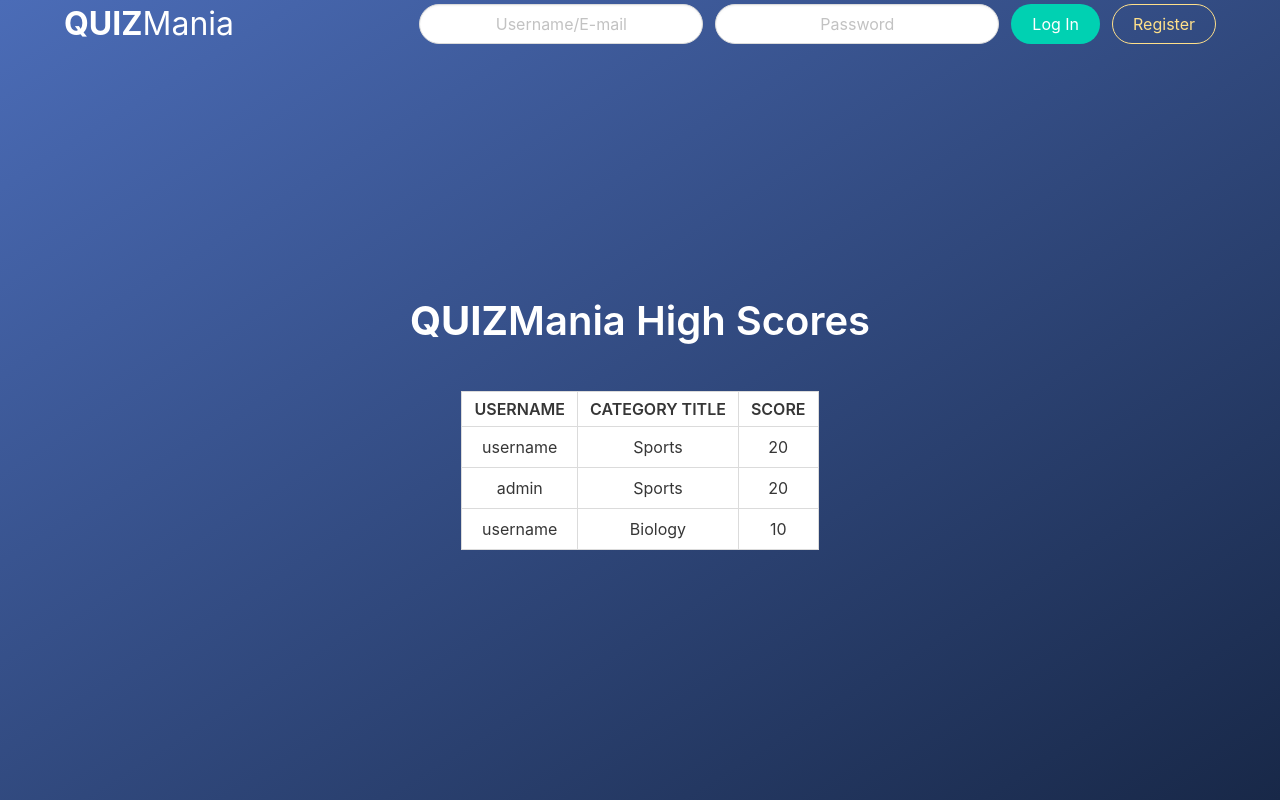
After one commit to carlosnabais/QuizManiaApp, a PHP site: page /highScores.php in a window 1280 px wide. The commit adds this page. Run offline with PHP 8.4, Linux system fonts and the light colour scheme; data comes from the database, SQL or seed files in the repository; some libraries are stand-ins or nearby versions.

Commit message:
High Scores

```diff
--- a/quizmania/header.php
+++ b/quizmania/header.php
@@ -48,6 +48,11 @@
 										if ($resultCheck['adminAccess'] == false ){
 											 //if user is logged in
 											echo '<p class="level-item">
+															<p class="has-text-centered is-size-5 title">
+																<a class="has-text-white" href="highScores.php">High Scores</a>
+															</p>
+														</p><br/>
+														<p class="level-item">
 															<form action="includes/logout.inc.php" method="POST">
 																<button class="button is-warning is-rounded" type="submit" name="submit">Logout</button>
 															</form>
--- /dev/null
+++ b/quizmania/highScores.php
@@ -0,0 +1,66 @@
+<!DOCTYPE html>
+<html>
+<head>
+	<title>QuizMania</title>
+	<link rel="stylesheet" type="text/css" href="newStyle.css">
+	<link rel="stylesheet" href="https://cdnjs.cloudflare.com/ajax/libs/bulma/0.6.2/css/bulma.min.css">
+  <script defer src="https://use.fontawesome.com/releases/v5.0.6/js/all.js"></script>
+</head>
+<body>
+<section class="hero is-fullheight gradient-background">
+<?php
+	include_once 'header.php';
+	include_once 'includes/dbh.inc.php';
+?>
+
+<div class="hero-body">
+  <div class="container">
+    <p class="title has-text-white is-size-2 has-text-centered"><b>QUIZ</b>Mania High Scores</p>
+    <div class="at-center"><br/>
+    <?php
+
+      $sql =    "DELETE FROM scores;
+                INSERT INTO scores(userID,categoryID,score)
+                SELECT userID, categoryID, SUM(isCorrect)
+                FROM results
+                GROUP BY userID, categoryID;";
+
+
+      $query = mysqli_query($conn, $sql);
+
+      $sql1 =   "SELECT users.username, categories.categoryTitle, scores.score * 10 AS scores FROM scores
+                INNER JOIN users ON users.userID = scores.userID
+                INNER JOIN categories ON categories.categoryID = scores.categoryID
+                ORDER BY scores DESC;";
+
+      $query2 = mysqli_query($conn, $sql1);
+
+
+      if ($query2->num_rows > 0) {
+
+          echo "<table class='table is-bordered at-center'><thead>
+                <tr><th class='has-text-centered title is-6'>USERNAME</th>
+                <th class='has-text-centered title is-6'>CATEGORY TITLE</th>
+                <th class='has-text-centered title is-6'>SCORE</th>
+                </thead>";
+
+          // output data of each row
+          while($row = $query2->fetch_assoc()) {
+              echo "<tbody><tr>
+                    <td class='has-text-centered'>".$row["username"]."</td>
+                    <td class='has-text-centered'>".$row["categoryTitle"]."</td>
+                    <td class='has-text-centered'>".$row["scores"]."</td>
+                    </tr></tbody>";
+          }
+
+          echo "</table>";
+
+      } else {
+          echo "0 results";
+      }
+
+    ?>
+    </div>
+  </div>
+</div>
+</section>
--- a/quizmania/index.php
+++ b/quizmania/index.php
@@ -25,7 +25,7 @@
           if ($resultCheck['adminAccess'] == false ){
             //welcome message for normal user
             echo '<div class="container has-text-centered">
-										<p class="has-text-white is-size-3 title is-spaced">Welcome <b>'.$resultCheck['firstName']."!";
+										<p class="has-text-white is-size-3 title is-spaced">Welcome, <b>'.$resultCheck['firstName']."!";
           }
           else if($resultCheck['adminAccess'] == true){
             //welcome message for admin to inform them they are at admin level
```
